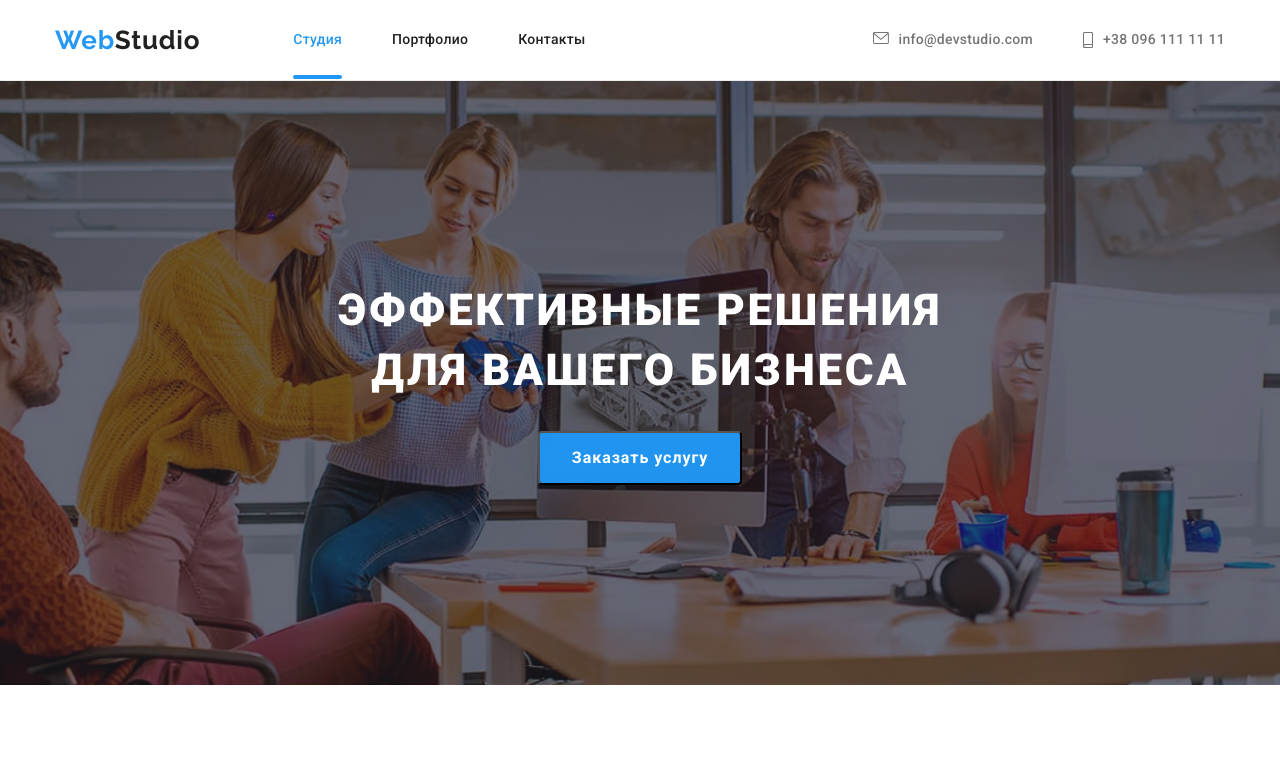
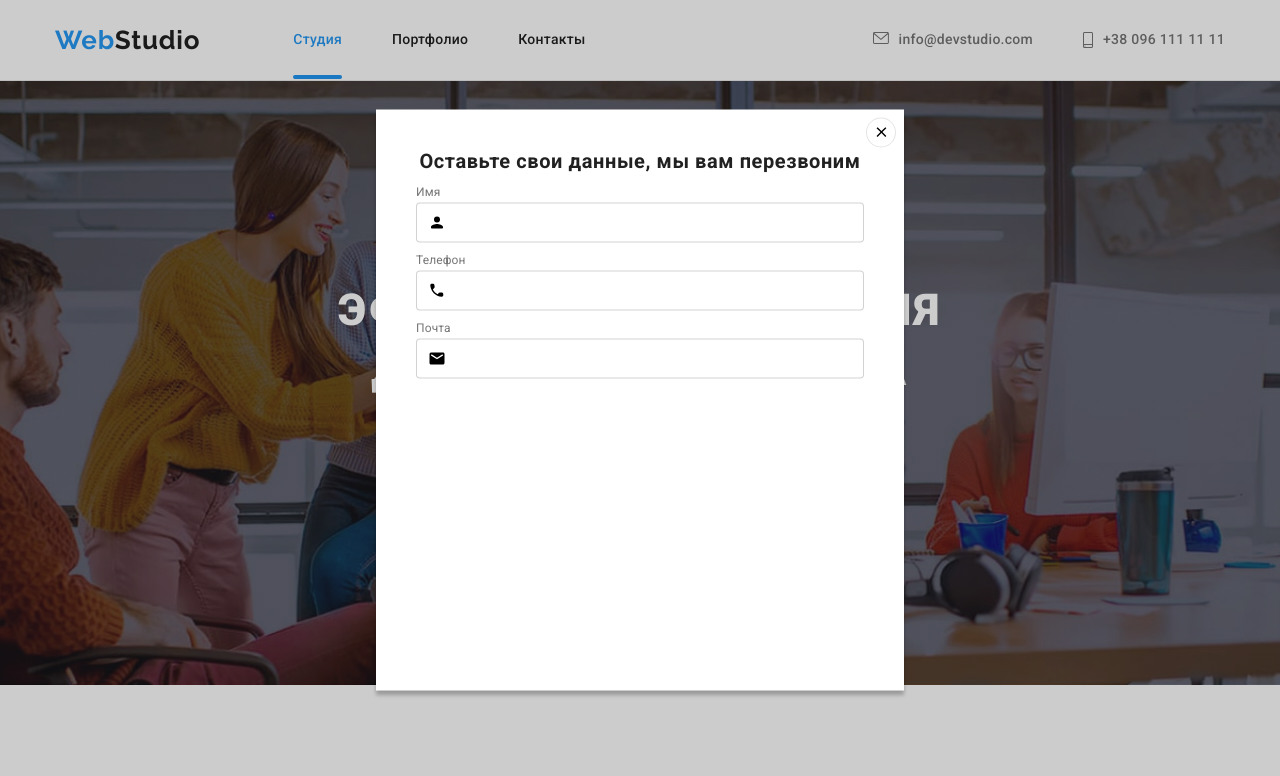
Before and after one commit to vadym-loik/goit-markup-hw-06, a plain HTML site: page index.html in a window 1280 px wide. Shown: the top 776 px of the page. Drawn offline with nearby package versions, Linux system fonts and the light colour scheme.

Commit message:
Update index.html

```diff
--- a/index.html
+++ b/index.html
@@ -461,16 +461,46 @@
     </footer>
 
     <!-- MODAL WINDOW -->
-    <div class="backdrop is-hidden" data-modal>
+    <div class="backdrop" data-modal>
       <div class="modal">
         <button class="modal-btn" data-modal-close>
           <svg class="modal-btn-icon" width="18" height="18">
             <use href="./images/sprite.svg#icon-close-black-18dp"></use>
           </svg>
         </button>
+        <b class="modal-heading">Оставьте свои данные, мы вам перезвоним</b>
+        <form action="#" class="modal-form">
+          <div class="modal-form-field">
+            <label for="input-name" class="modal-lable">Имя</label>
+            <span class="input-wrap">
+              <input type="text" id="input-name" class="modal-form-input" name="modal-name" />
+              <svg class="modal-form-icon" width="18" height="18">
+                <use href="./images/sprite.svg#icon-person"></use>
+              </svg>
+            </span>
+          </div>
+          <div class="modal-form-field">
+            <label for="input-tel" class="modal-lable">Телефон</label>
+            <span class="input-wrap">
+              <input type="tel" id="input-tel" class="modal-form-input" name="modal-name" />
+              <svg class="modal-form-icon" width="18" height="18">
+                <use href="./images/sprite.svg#icon-phone"></use>
+              </svg>
+            </span>
+          </div>
+          <div class="modal-form-field">
+            <label for="input-email" class="modal-lable">Почта</label>
+            <span class="input-wrap">
+              <input type="email" id="input-email" class="modal-form-input" name="modal-name" />
+              <svg class="modal-form-icon" width="18" height="18">
+                <use href="./images/sprite.svg#icon-email"></use>
+              </svg>
+            </span>
+          </div>
+        </form>
       </div>
     </div>
 
-    <script src="./js/modal.js"></script>
+    <!-- <script src="./js/modal.js"></script> -->
   </body>
 </html>
```
